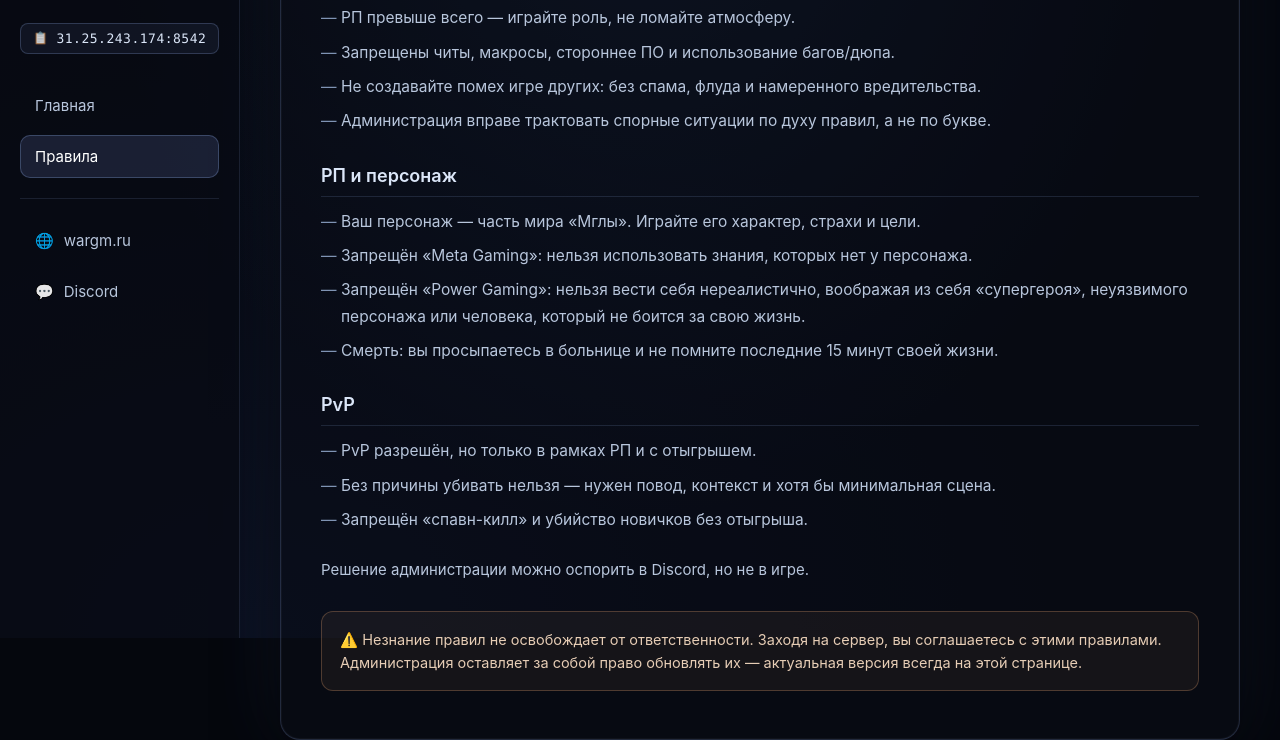
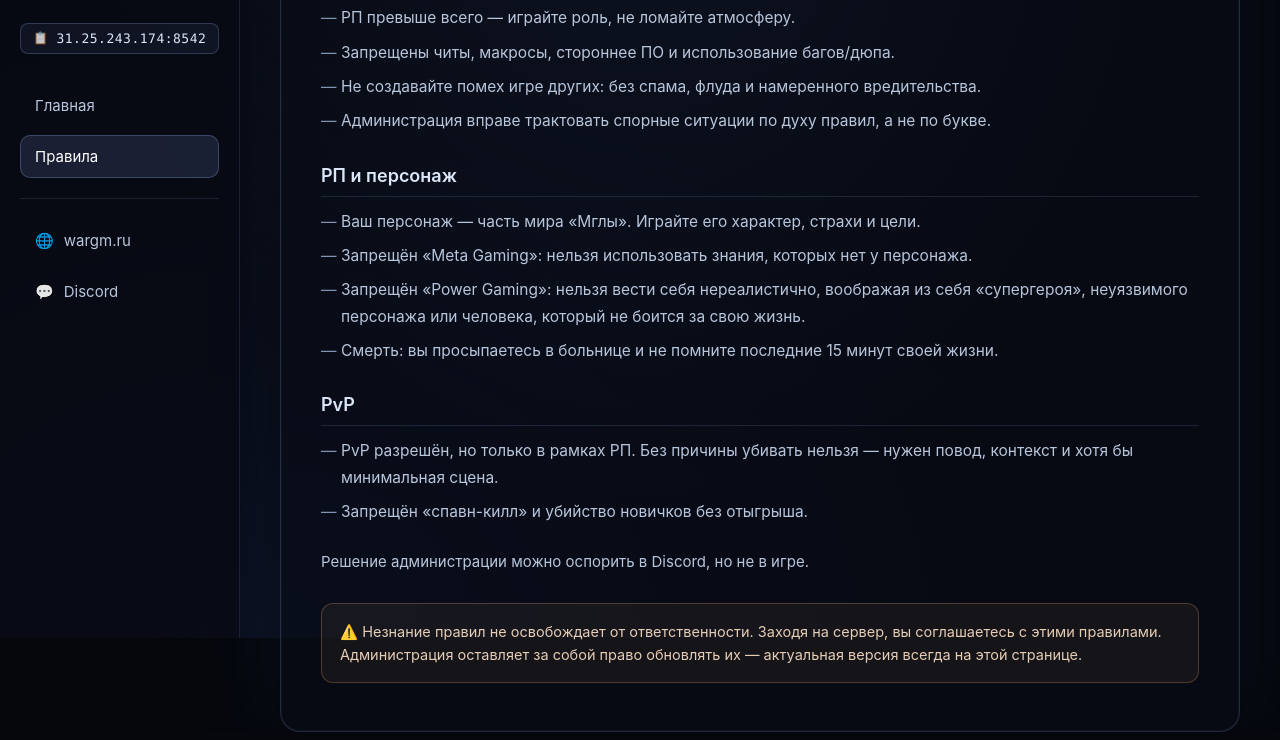
Before and after one commit to eugene-binbash/Mgla, a plain HTML site: page rules.html in a window 1280 px wide. Shown: the part 162-902 px from the top of the page. Drawn offline with Linux system fonts and the light colour scheme.

Commit message:
Update rules.html

```diff
--- a/rules.html
+++ b/rules.html
@@ -323,8 +323,7 @@
 
       <h2>PvP</h2>
       <ul>
-        <li>PvP разрешён, но только в рамках РП и с отыгрышем.</li>
-        <li>Без причины убивать нельзя — нужен повод, контекст и хотя бы минимальная сцена.</li>
+        <li>PvP разрешён, но только в рамках РП. Без причины убивать нельзя — нужен повод, контекст и хотя бы минимальная сцена.</li>
         <li>Запрещён «спавн-килл» и убийство новичков без отыгрыша.</li>
       </ul>
 
```
